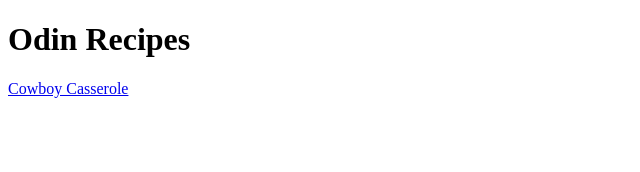
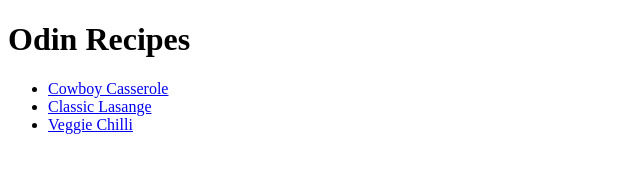
Before and after one commit to MRowlands0/odin-recipes, a plain HTML site: page index.html in a window 1280 px wide. Shown: the whole page, without its empty margins (0-640 px from the left). Drawn offline with Linux system fonts and the light colour scheme.

Commit message:
Updating of index.html to include links to the additional recipe pages which has been created

```diff
--- a/index.html
+++ b/index.html
@@ -7,7 +7,10 @@
 </head>
 <body>
     <h1>Odin Recipes</h1>
-
-    <a href="recipes/cowboy-casserole.html">Cowboy Casserole</a>
+    <ul>
+    <li><a href="recipes/cowboy-casserole.html">Cowboy Casserole</a></li>
+    <li><a href="recipes/classic-lasange.html">Classic Lasange</a></li>
+    <li><a href="recipes/veggie-chilli.html">Veggie Chilli</a></li>
+    </ul>
 </body>
 </html>
```
